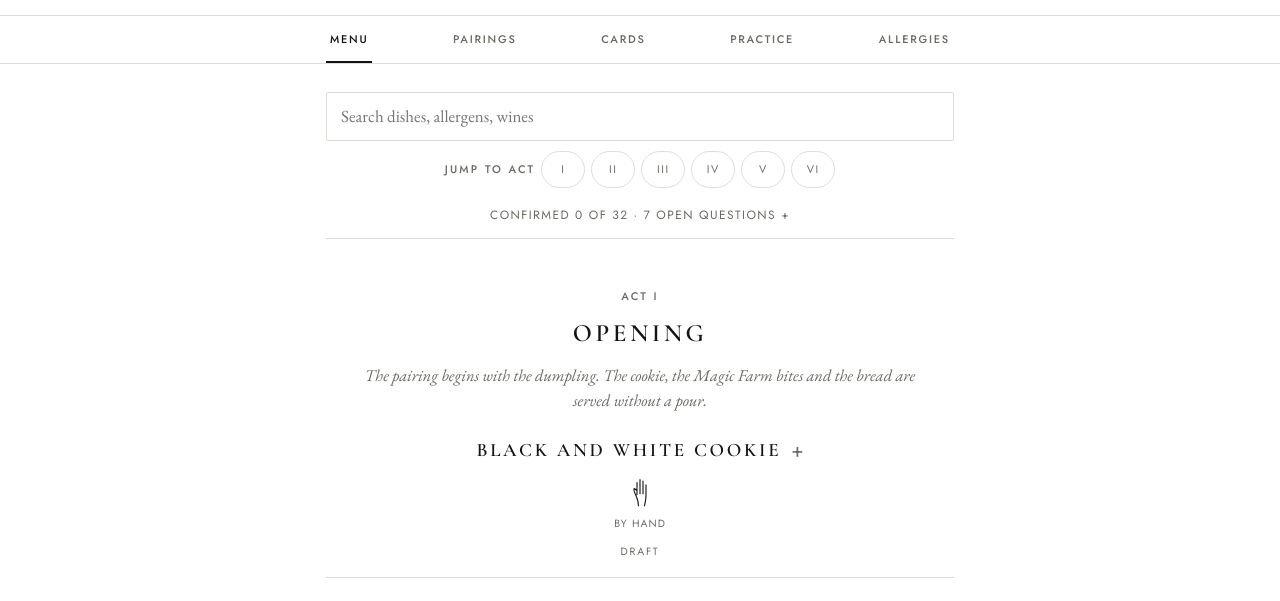
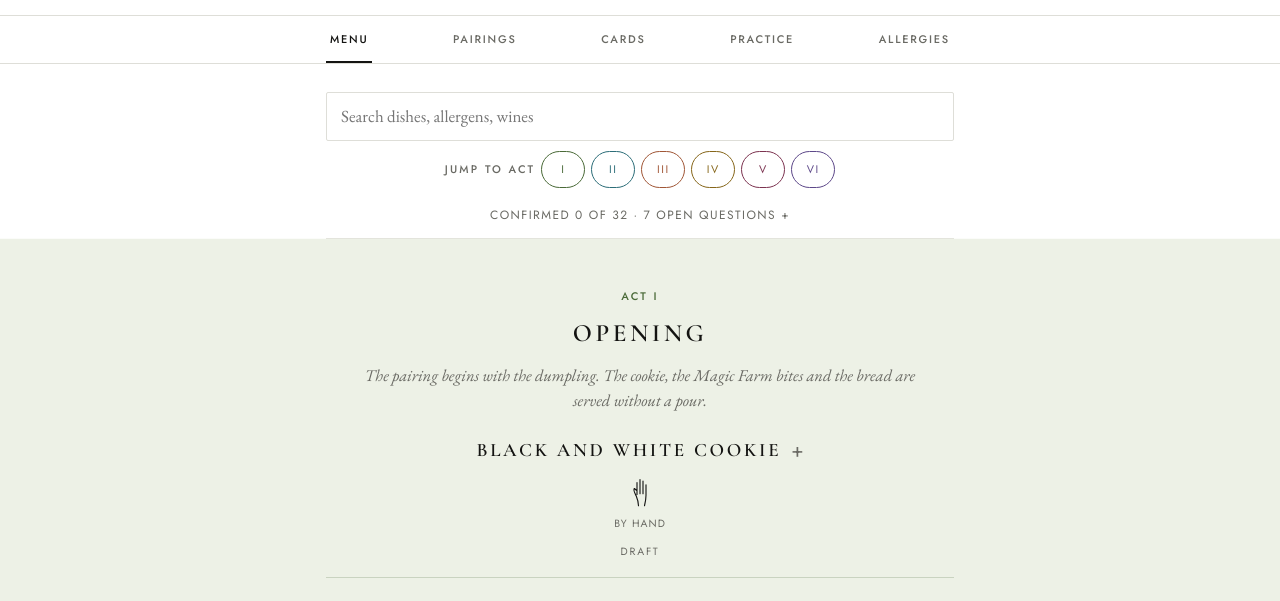
Before and after one commit to Rezoro05/EMP-STUDY-MENU, a plain HTML site: page index.html in a window 1280 px wide. Shown: the part 127-728 px from the top of the page. Drawn offline with nearby package versions, Linux system fonts and the light colour scheme.

Commit message:
Tint each act with its own background color
Each act section on the Menu and Pairings tabs now has a full-width tint
and a matching accent on its label and jump button, in light and dark.

Co-Authored-By: Claude Fable 5.2 <noreply@anthropic.com>
Claude-Session: https://claude.ai/code/session_01XZvxDgqVWtR3DF2a2igVRQ

```diff
--- a/index.html
+++ b/index.html
@@ -9,13 +9,13 @@
 <style>
 /* Layout: one centered column set like the printed lineup sheet; letterspaced caps for names, hairlines between courses, everything else quiet. */
 :root{
-  --bg:#ffffff; --ink:#141412; --muted:#6a6a64; --line:#deded8; --wash:#f5f5f1; --leaf:#34503f; --good:#2f6b46; --bad:#a23a2e;
+  --bg:#ffffff; --ink:#141412; --muted:#6a6a64; --line:#deded8; --wash:#f5f5f1; --leaf:#34503f; --good:#2f6b46; --bad:#a23a2e; --a0:#edf1e6;--a1:#e4eff1;--a2:#f7ebe2;--a3:#f6eed6;--a4:#f3e5ea;--a5:#ece8f5;--a0c:#4a6a38;--a1c:#2c6d78;--a2c:#a05636;--a3c:#86661a;--a4c:#7c3350;--a5c:#5d4889;
   --display:"Cormorant Garamond","Iowan Old Style","Palatino Linotype",Georgia,serif;
   --body:"EB Garamond","Iowan Old Style",Georgia,serif;
   --label:"Jost","Avenir Next","Helvetica Neue",Arial,sans-serif;
 }
-@media (prefers-color-scheme: dark){ :root:not([data-theme="light"]){ --bg:#101110; --ink:#f1f0ea; --muted:#a3a39b; --line:#2c2d2a; --wash:#191a18; --leaf:#9db8a4; --good:#7fc496; --bad:#e58b7e; color-scheme:dark } }
-:root[data-theme="dark"]{ --bg:#101110; --ink:#f1f0ea; --muted:#a3a39b; --line:#2c2d2a; --wash:#191a18; --leaf:#9db8a4; --good:#7fc496; --bad:#e58b7e; color-scheme:dark }
+@media (prefers-color-scheme: dark){ :root:not([data-theme="light"]){ --bg:#101110; --ink:#f1f0ea; --muted:#a3a39b; --line:#2c2d2a; --wash:#191a18; --leaf:#9db8a4; --good:#7fc496; --bad:#e58b7e; --a0:#161c13;--a1:#111b1e;--a2:#201812;--a3:#1f1a0e;--a4:#201319;--a5:#181520;--a0c:#a9c59a;--a1c:#8fc7d1;--a2c:#e0a385;--a3c:#d9bd72;--a4c:#d99ab0;--a5c:#b7a6e0; color-scheme:dark } }
+:root[data-theme="dark"]{ --bg:#101110; --ink:#f1f0ea; --muted:#a3a39b; --line:#2c2d2a; --wash:#191a18; --leaf:#9db8a4; --good:#7fc496; --bad:#e58b7e; --a0:#161c13;--a1:#111b1e;--a2:#201812;--a3:#1f1a0e;--a4:#201319;--a5:#181520;--a0c:#a9c59a;--a1c:#8fc7d1;--a2c:#e0a385;--a3c:#d9bd72;--a4c:#d99ab0;--a5c:#b7a6e0; color-scheme:dark }
 *{box-sizing:border-box}
 body{background:var(--bg);color:var(--ink);font-family:var(--body);font-size:18px;line-height:1.5;-webkit-text-size-adjust:100%}
 body::before{content:"";position:fixed;inset:0 0 auto;height:env(safe-area-inset-top,0px);z-index:10;background:var(--bg)}
@@ -138,6 +138,11 @@ table.mx{border-collapse:collapse;font-family:var(--label);font-size:12px}
 .safe p{margin:0}
 .safe b{font-family:var(--label);font-weight:500;font-size:11px;letter-spacing:.14em;text-transform:uppercase;color:var(--muted);margin-right:8px}
 .safe .no{color:var(--bad)}
+.actsec{background:var(--tint);box-shadow:0 0 0 100vmax var(--tint);clip-path:inset(0 -100vmax);padding-bottom:30px}
+.actsec .act .lab{color:var(--acc);font-weight:500}
+.actsec details.dish,.actsec .wine{border-color:color-mix(in srgb,var(--acc) 22%,transparent)}
+.actsec textarea{background:var(--bg)}
+#jump button{border-color:var(--acc);color:var(--acc)}
 .phmsg{font-family:var(--label);font-size:12px;color:var(--muted)}
 .vh{position:absolute;width:1px;height:1px;overflow:hidden;clip-path:inset(50%)}
 .count{font-family:var(--label);font-size:12px;color:var(--muted);font-variant-numeric:tabular-nums;text-align:center;margin:12px 0}
@@ -372,10 +377,10 @@ const miseIcons=d=>`<div class="mise" role="img" aria-label="Mise: ${esc(miseTex
 function termRows(keys){return keys.map(k=>{const g=G[k];return `<div class="say-row">${sayBtn(g.t,g.l,g.a)}<span class="w">${esc(g.t)}</span><span class="phon">${esc(g.p)}</span><span class="mean">${esc(g.m)}</span></div>`}).join('')}
 function pairLines(d){const a=ACTS[d.act];if(!d.pair)return '<dd>No pour listed with this bite.</dd>';
   return `<dd><b>Std</b> ${esc(W[a.std].short)} <span class="phon">${GLASS[W[a.std].g]}</span><br><b>Res</b> ${esc(W[a.res].short)} <span class="phon">${GLASS[W[a.res].g]}</span><br><b>N/A</b> ${d.noNA?'None listed for this dish.':esc(a.na)}</dd>`}
-function renderMenu(){let h=`<div class="tools"><input type="search" id="q" placeholder="Search dishes, allergens, wines" aria-label="Search the menu" autocomplete="off"><p class="count" id="qcount" hidden></p><div class="seg" id="jump"><span class="lab">Jump to act</span>${ACTS.map((a,i)=>`<button data-jump="${i}" aria-label="Act ${a.n}, ${esc(a.t)}">${a.n}</button>`).join('')}</div></div>
+function renderMenu(){let h=`<div class="tools"><input type="search" id="q" placeholder="Search dishes, allergens, wines" aria-label="Search the menu" autocomplete="off"><p class="count" id="qcount" hidden></p><div class="seg" id="jump"><span class="lab">Jump to act</span>${ACTS.map((a,i)=>`<button data-jump="${i}" style="--acc:var(--a${i}c)" aria-label="Act ${a.n}, ${esc(a.t)}">${a.n}</button>`).join('')}</div></div>
   <details class="conf"><summary><span data-conf></span></summary><p class="note" style="text-align:center;margin:0 0 14px">Everything starts as a draft. Mark a dish or wine confirmed once the kitchen or sommelier team agrees, and tick these questions off as you get answers.</p><div class="opts">${QS.map(q=>`<button class="opt" data-ver="${q[0]}" aria-pressed="false"><span>${esc(q[1])}</span><span class="tag">Open</span></button>`).join('')}</div></details>`;
   ACTS.forEach((a,i)=>{
-    h+=`<section id="act-${i}"><div class="act"><p class="lab">Act ${a.n}</p><h2 class="caps">${esc(a.t)}</h2><p class="pour">${esc(a.pour)}</p><div class="bottles"><figure><img src="img/w-${a.std}.jpg" alt="${esc(W[a.std].short)}"><figcaption class="cap">Std · ${esc(W[a.std].short)}</figcaption></figure><figure><img src="img/w-${a.res}.jpg" alt="${esc(W[a.res].short)}"><figcaption class="cap">Res · ${esc(W[a.res].short)}</figcaption></figure></div></div>`;
+    h+=`<section id="act-${i}" class="actsec" style="--tint:var(--a${i});--acc:var(--a${i}c)"><div class="act"><p class="lab">Act ${a.n}</p><h2 class="caps">${esc(a.t)}</h2><p class="pour">${esc(a.pour)}</p><div class="bottles"><figure><img src="img/w-${a.std}.jpg" alt="${esc(W[a.std].short)}"><figcaption class="cap">Std · ${esc(W[a.std].short)}</figcaption></figure><figure><img src="img/w-${a.res}.jpg" alt="${esc(W[a.res].short)}"><figcaption class="cap">Res · ${esc(W[a.res].short)}</figcaption></figure></div></div>`;
     D.filter(d=>d.act===i).forEach(d=>{
       if(d.grp)h+=`<p class="group lab">${esc(d.grp)}</p>`;
       h+=`<details class="dish" id="d-${d.id}" data-s="${esc([d.n,d.grp||'',a.t,d.al.join(' '),miseText(d),d.terms.map(k=>G[k].t).join(' '),d.pair?W[a.std].n+' '+W[a.res].n+' '+a.na:''].join(' ').toLowerCase())}"><summary><span class="thumb" data-th="${d.id}"></span><h3 class="caps">${esc(d.n)}</h3>${miseIcons(d)}<span class="vb" data-vb="${d.id}">Draft</span></summary><div class="body">
@@ -398,7 +403,7 @@ function renderMenu(){let h=`<div class="tools"><input type="search" id="q" plac
 /* ---------- pairings ---------- */
 function wineBlock(tier,k){const w=W[k];return `<div class="wine"><span class="lab">${tier} · ${esc(GLASS[w.g])}</span><h4>${esc(w.n)}</h4><div class="say-row">${sayBtn(w.short,w.l,w.a,w.short)}<span class="phon">${esc(w.p)}</span></div><div class="photo" data-ph="w-${k}" data-label="${esc(w.short)}"></div><p>${esc(w.what)}</p><p><i>${esc(w.why)}</i></p><div class="row">${verBtn('w-'+k)}<span class="note">Once the sommelier team has confirmed the bottle, vintage and pronunciation.</span></div></div>`}
 function renderPairings(){let h=`<div class="view-head"><p class="lab">Six pours</p><h2 class="caps">The Pairing</h2><p>Sparkling, crisp white, rich white, light red, bold red, sweet. Each pour is a little heavier than the last, matching the food as it grows richer.</p></div>`;
-  ACTS.forEach((a,i)=>{h+=`<section><div class="act"><p class="lab">Act ${a.n}</p><h2 class="caps">${esc(a.t)}</h2><p class="pour">${D.filter(d=>d.act===i&&d.pair).map(d=>esc(d.n.split(' with ')[0])).join(' · ')}</p></div>
+  ACTS.forEach((a,i)=>{h+=`<section class="actsec" style="--tint:var(--a${i});--acc:var(--a${i}c)"><div class="act"><p class="lab">Act ${a.n}</p><h2 class="caps">${esc(a.t)}</h2><p class="pour">${D.filter(d=>d.act===i&&d.pair).map(d=>esc(d.n.split(' with ')[0])).join(' · ')}</p></div>
     ${wineBlock('Standard',a.std)}${wineBlock('Reserve',a.res)}
     <div class="wine"><span class="lab">Non-alcoholic</span><h4>${esc(a.na)}</h4><p><i>${esc(a.naNote)}</i></p></div></section>`});
   h+=`<section><div class="act"><p class="lab">In the non-alcoholic pours</p><h2 class="caps">Teas and Herbs</h2></div><div class="wine">${strip(['shiso','sencha','genmaicha','juniper_berries'])}</div></section>
```
